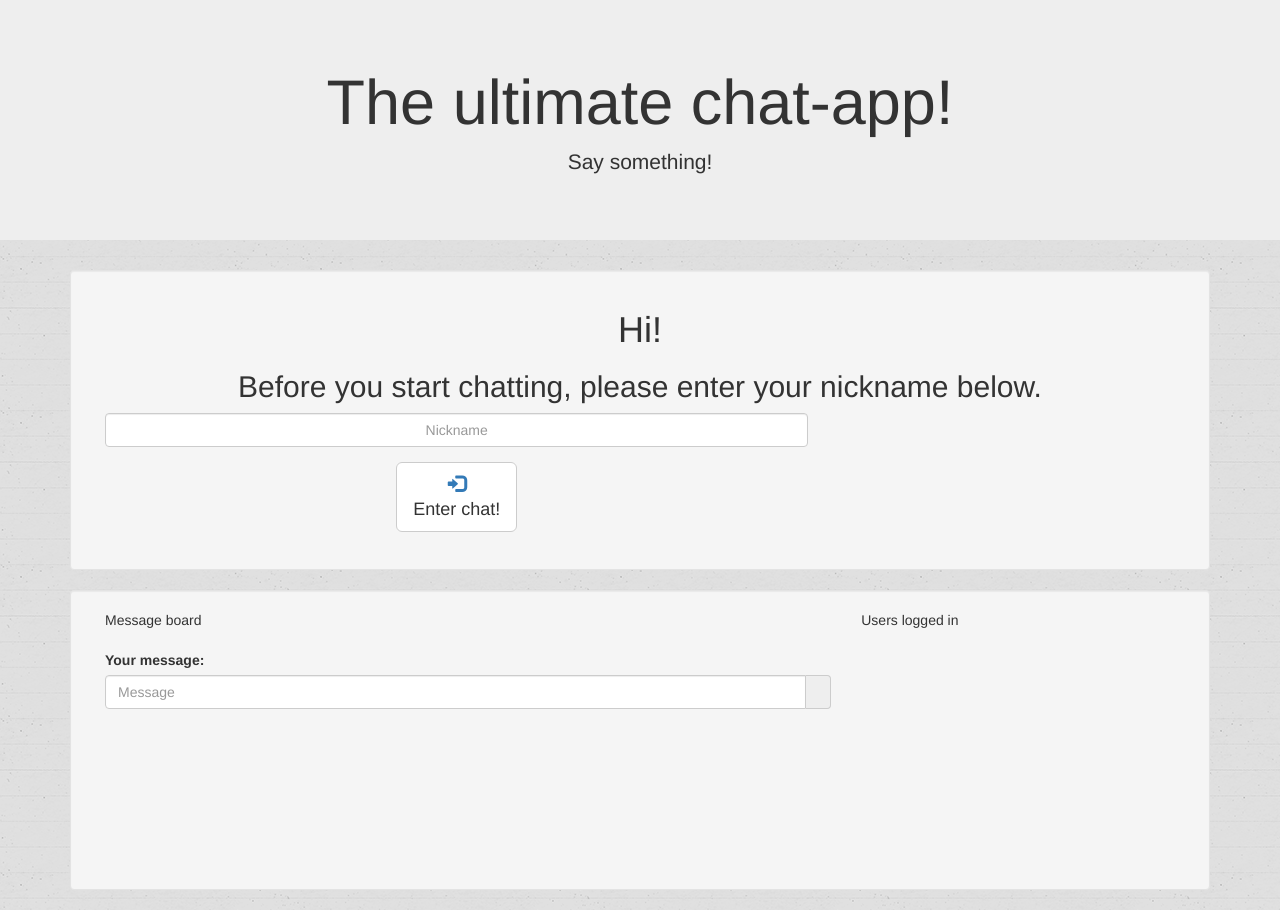
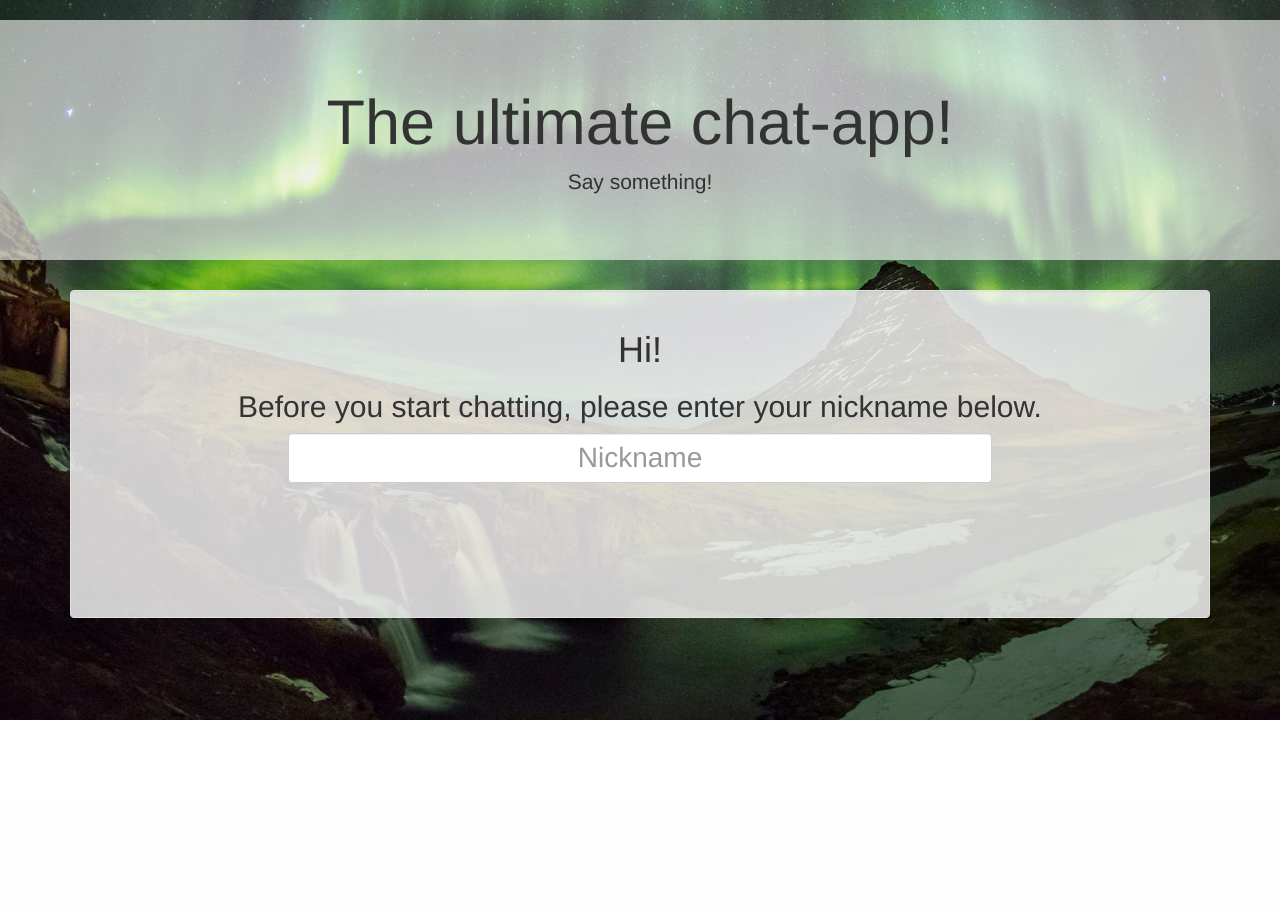
Before and after one commit to siematypie/flask-socketio-chat, a Flask app: page / in a window 1280 px wide. After the commit the page ends 720 px from the top, so only its background shows below. Run offline with Flask 2, Linux system fonts and the light colour scheme; some libraries are stand-ins or nearby versions.

Commit message:
Add newpage style

```diff
--- a/static/style.css
+++ b/static/style.css
@@ -1,13 +1,120 @@
 body {
-  background-image: url('notebook.png');
+  background-image: url('northernlights.jpg');
+    background-repeat: no-repeat ;
+    background-size: cover;
 }
 
-.well {
-  height: 300px;
-  overflow: auto;
-  word-wrap: break-word;
+.jumbotron{
+     background:rgba(255,255,255,0.6);
+    margin-top: 20px;
 }
 
-#sendbutton{
+#nickname{
+    height: 50px;
+    font-size: 2em;
+}
+/*#message-well {*/
+  /*height: 300px;*/
+/*}*/
+
+/*#logged-users{*/
+    /*height: 300px;*/
+/*}*/
+#message-board, #user-board{
+    height: 300px;
+    border:3px;
+    border-radius: 5px;
+    background-color:rgba(255,255,255,0.5);
+    border-style: solid;
+    border-color: rgba(255,255,255,0.5);
+}
+
+@media (max-width: 900px) {
+#user-board {
+height: 100px;
+}
+}
+
+.scrollable{
+    overflow: auto;
+}
+
+::-webkit-scrollbar {
+    -webkit-appearance: none;
+}
+
+::-webkit-scrollbar:vertical {
+    width: 12px;
+}
+
+::-webkit-scrollbar:horizontal {
+    height: 12px;
+}
+
+::-webkit-scrollbar-thumb {
+    background-color: rgba(0, 0, 0, .5);
+    border-radius: 10px;
+    border: 1px solid gray;
+}
+
+::-webkit-scrollbar-track {
+    border-radius: 10px;
+    background-color: transparent;
+}
+
+#nickname-well{
+    min-height: 230px
+}
+
+.well{
+    word-wrap: break-word;
+    background:rgba(255,255,255,0.8);
+}
+
+#messages{
+    padding-right: 10px;
+    padding-left: 10px
+}
+dt{
+    margin-top: 10px;
+}
+
+dd{
+    margin-left: 10px;
+}
+
+#sendbutton, #btn-connect, #message-well, #nickname-well{
   display: none;
 }
+
+.col-centered{
+    float: none;
+    margin: 0 auto;
+}
+
+.invisible-button{
+    min-height: 100px;
+}
+
+span.icon-big{
+    font-size: 1.7em;
+}
+.input-group.input-group-unstyled input.form-control {
+    -webkit-border-radius: 4px;
+       -moz-border-radius: 4px;
+            border-radius: 4px;
+}
+
+.input-group-unstyled .input-group-addon {
+    border-radius: 4px;
+    border: 0;
+    background-color: transparent;
+}
+
+span.input-group-addon{
+    min-width: 55px;
+    padding-left: 5px;}
+
+.form-group{
+    margin-top: 5px;
+}
```
